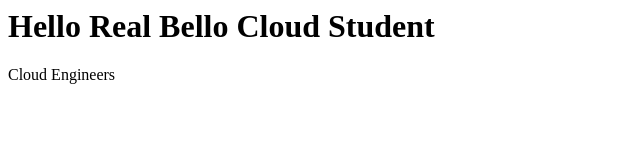
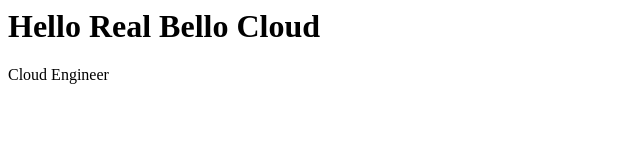
Before and after one commit to kayodebello/bello_cloud_student, a plain HTML site: page index.html in a window 1280 px wide. Shown: the whole page, without its empty margins (0-640 px from the left). Drawn offline with Linux system fonts and the light colour scheme.

Commit message:
created new files and added some lines of code

```diff
--- a/index.html
+++ b/index.html
@@ -1,12 +1,12 @@
-<html></html>
-<body></body>
+<html>
+<body>
 
-<h1> Hello Real Bello Cloud Student </h1>
+<h1>Hello Real Bello Cloud</h1></p>
 
 <p>
-    Cloud Engineers
-</p>
+Cloud Engineer
+<p>
 
-</body>
+<body>
 
-</html>
+<html></html>
```
Also changed, not shown: new.txt, 2 other files.
